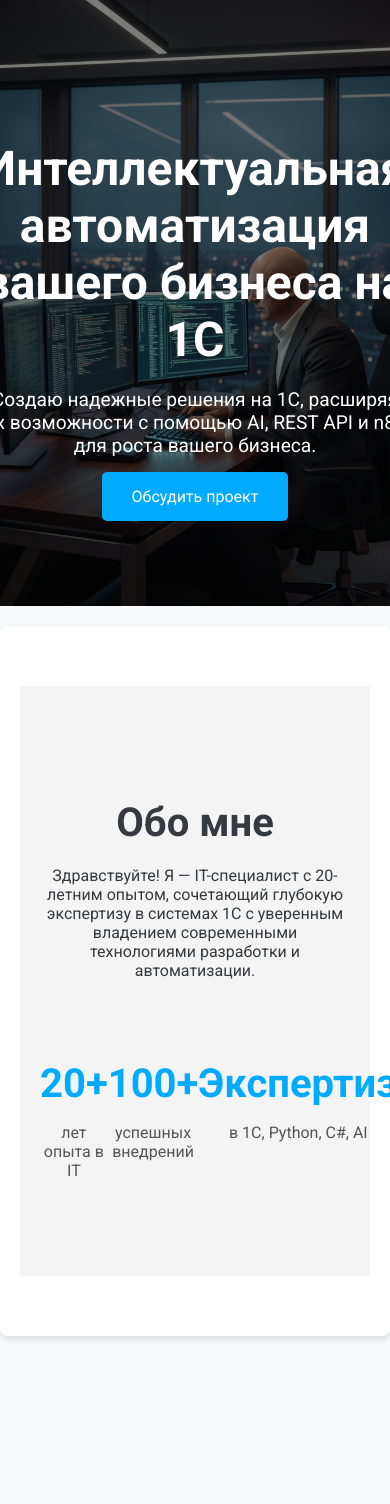
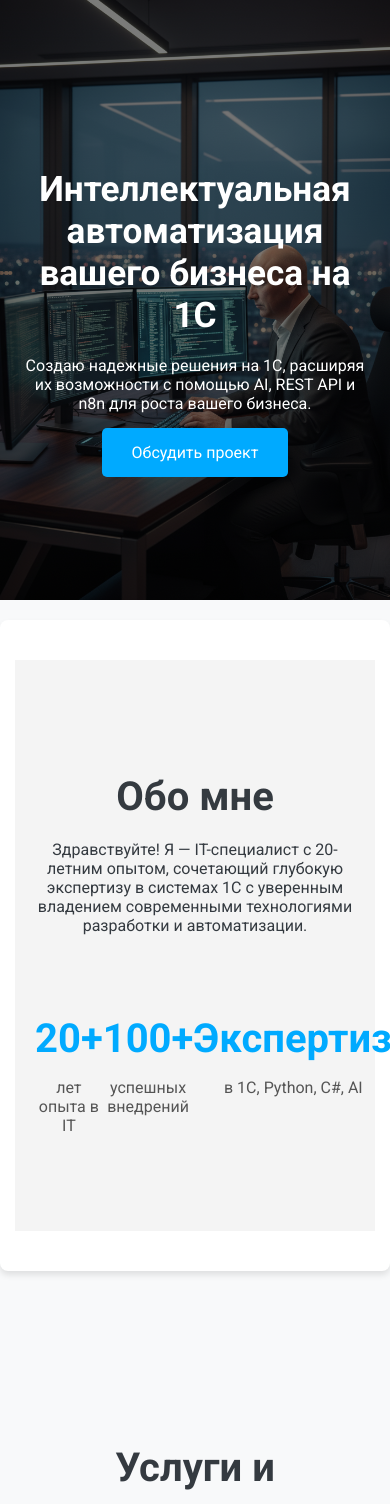
Before and after one commit to prepod2003/1c-expert-landing, a React (Create React App) app: page / in a window 390 px wide. Shown: the top 1504 px of the page. Built offline with nearby package versions, Linux system fonts and the light colour scheme.

Commit message:
feat: Add mobile responsiveness

```diff
--- a/package.json
+++ b/package.json
@@ -20,7 +20,7 @@
     "test": "react-scripts test",
     "eject": "react-scripts eject",
     "predeploy": "npm run build",
-    "deploy": "gh-pages -d build"
+    "deploy": "gh-pages -b gh-pages -d build -r https://github.com/prepod2003/1c-expert-landing.git"
   },
   "eslintConfig": {
     "extends": [
--- a/src/App.css
+++ b/src/App.css
@@ -2,6 +2,12 @@
   padding: 60px 20px;
   margin: 0 auto;
   max-width: 1000px;
+}
+
+@media (max-width: 768px) {
+  .section {
+    padding: 40px 15px;
+  }
 }
 
 .section:nth-child(even) {
--- a/src/components/Hero.css
+++ b/src/components/Hero.css
@@ -81,3 +81,14 @@
 .cta-button:hover {
   background-color: #0088cc;
 }
+
+/* Адаптивность */
+@media (max-width: 768px) {
+  .hero h1 {
+    font-size: 2.2rem;
+  }
+
+  .hero p {
+    font-size: 1rem;
+  }
+}
--- a/src/components/TechStack.css
+++ b/src/components/TechStack.css
@@ -44,3 +44,9 @@
   background-color: #00aaff;
   color: white;
 }
+
+@media (max-width: 768px) {
+  .tech-grid {
+    grid-template-columns: 1fr;
+  }
+}
```
